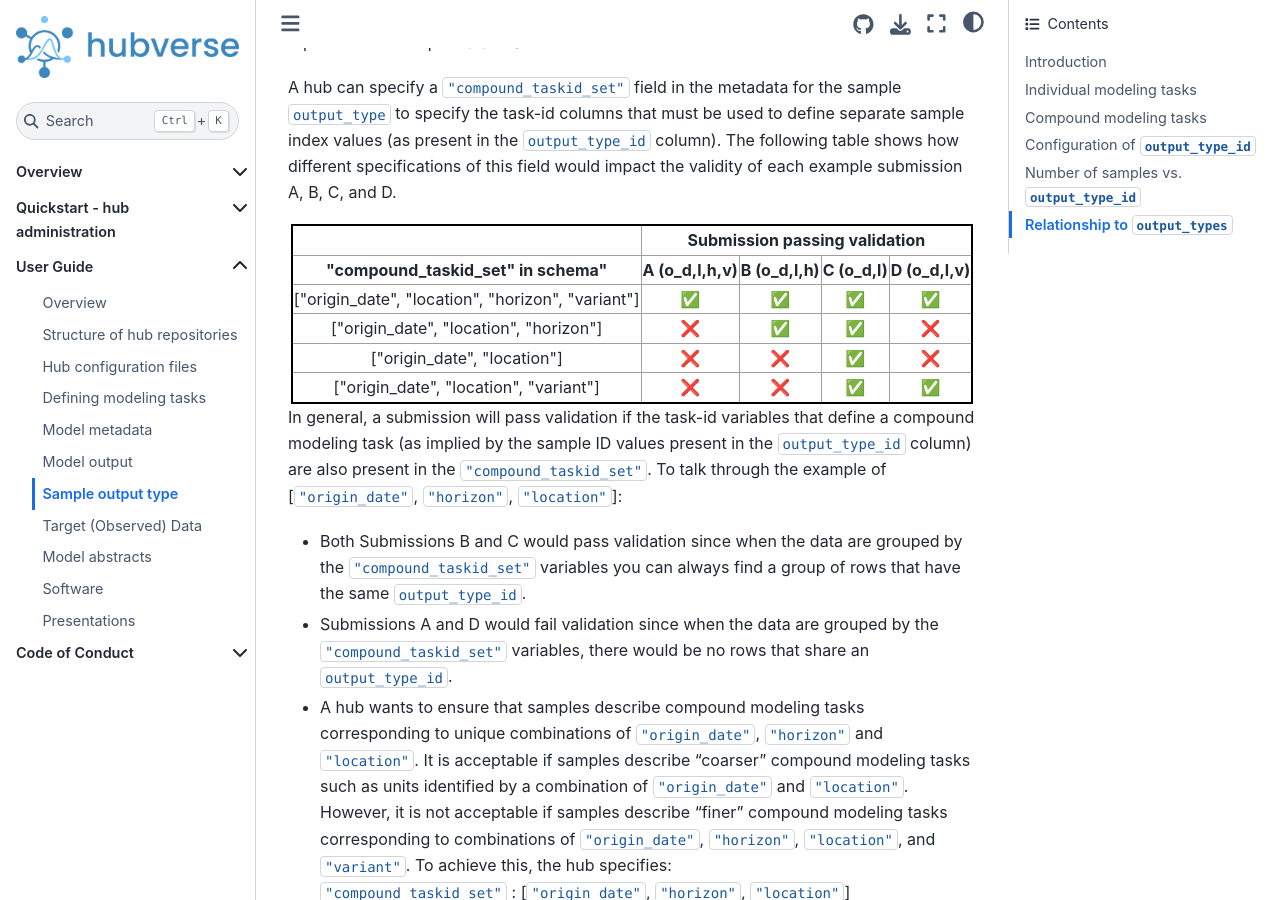
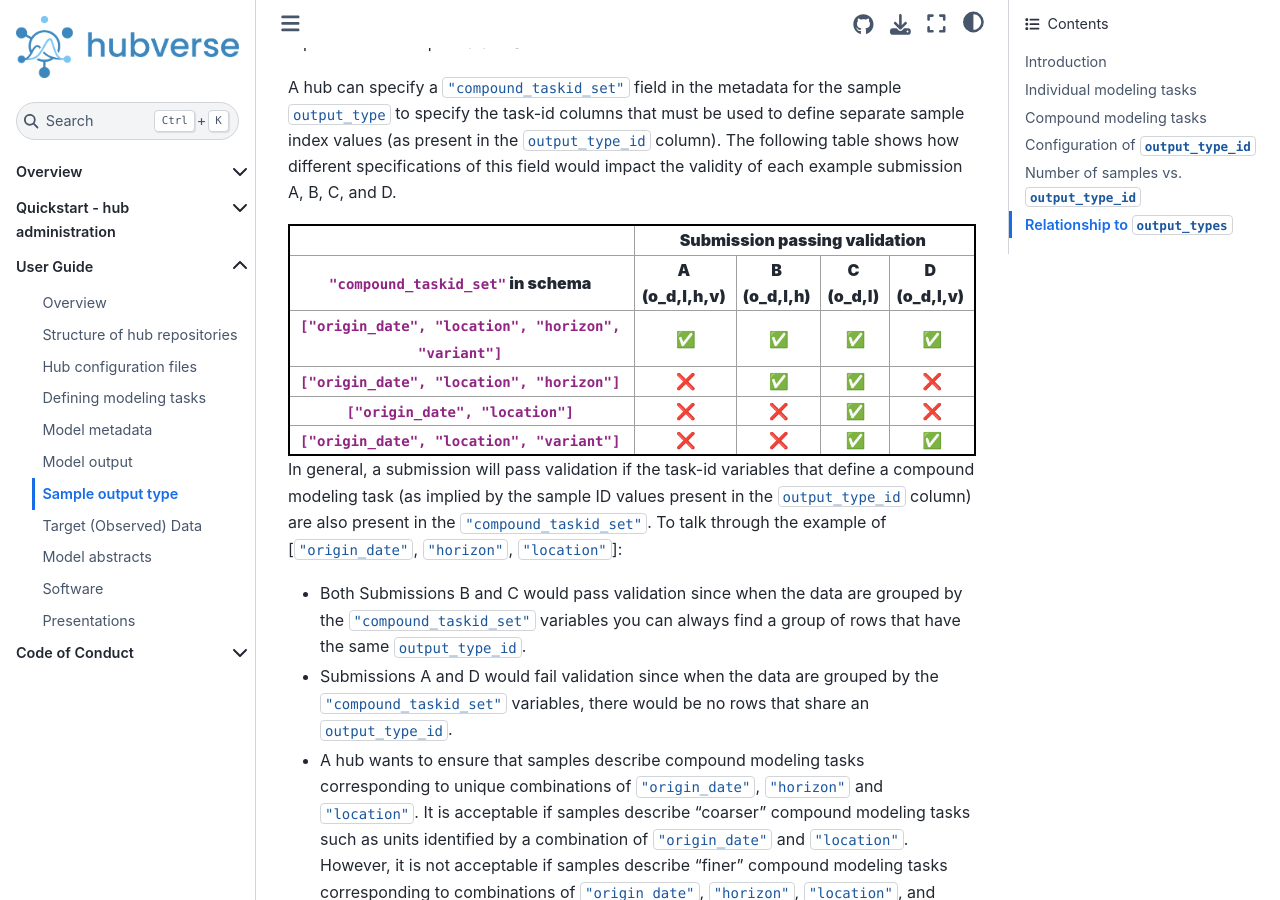
Before and after one commit to hubverse-org/hubDocs, a Sphinx documentation site: the page built from docs/source/user-guide/sample-output-type.md, in a window 1280 px wide and 900 px high, scrolled down 10344 px. Built offline with Sphinx 7.4.7 and the Sphinx Book theme 1.1.4, drawn with Linux system fonts in a browser that asks for light colours; comment, search, counter and statistics services are not loaded.

Commit message:
make html table accessible
This gives the table clear column and row headers, so that it is
accessible by a screen reader (and easier to visually parse)

```diff
--- a/docs/source/user-guide/sample-output-type.md
+++ b/docs/source/user-guide/sample-output-type.md
@@ -247,47 +247,52 @@
 
 A hub can specify a `"compound_taskid_set"` field in the metadata for the sample `output_type` to specify the task-id columns that must be used to define separate sample index values (as present in the `output_type_id` column). The following table shows how different specifications of this field would impact the validity of each example submission A, B, C, and D.
 
+<!-- accessible table derived from
+https://www.w3.org/WAI/tutorials/tables/irregular/#table-with-two-tier-headers
+-->
 <table>
+  <colgroup span="4"></colgroup>
   <tr>
-    <td>  </td>
-    <td colspan="4"><strong>Submission passing validation</strong></td>
+    <td rowspan="1"></td>
+    <th colspan="4" scope="colgroup"><strong>Submission passing validation</strong></tj>
   </tr>
   <tr>
-    <td><strong>"compound_taskid_set" in schema"</strong></td>
-    <td><strong>A  (o_d,l,h,v)</strong></td>
-    <td><strong>B (o_d,l,h)</strong></td>
-    <td><strong>C (o_d,l)</strong></td>
-    <td><strong>D (o_d,l,v)</strong></td>
+    <th scope="col"><strong><code>"compound_taskid_set"</code> in schema</strong></tj>
+    <th scope="col"><strong>A  (o_d,l,h,v)</strong></th>
+    <th scope="col"><strong>B (o_d,l,h)</strong></th>
+    <th scope="col"><strong>C (o_d,l)</strong></th>
+    <th scope="col"><strong>D (o_d,l,v)</strong></th>
   </tr>
   <tr>
-    <td>["origin_date", "location", "horizon", "variant"]</td>
+    <th scope="row"><code>["origin_date", "location", "horizon", "variant"]</code></th>
     <td>✅</td>
     <td>✅</td>
     <td>✅</td>
     <td>✅</td>
   </tr>
   <tr>
-    <td>["origin_date", "location", "horizon"]</td>
+    <th scope="row"><code>["origin_date", "location", "horizon"]</code></th>
     <td>❌</td>
     <td>✅</td>
     <td>✅</td>
     <td>❌</td>
   </tr>
   <tr>
-    <td>["origin_date", "location"]</td>
+    <th scope="row"><code>["origin_date", "location"]</code></th>
     <td>❌</td>
     <td>❌</td>
     <td>✅</td>
     <td>❌</td>
   </tr>
   <tr>
-    <td>["origin_date", "location", "variant"]</td>
+    <th scope="row"><code>["origin_date", "location", "variant"]</code></th>
     <td>❌</td>
     <td>❌</td>
     <td>✅</td>
     <td>✅</td>
   </tr>
 </table>
+
 
 In general, a submission will pass validation if the task-id variables that define a compound modeling task (as implied by the sample ID values present in the `output_type_id` column) are also present in the `"compound_taskid_set"`. To talk through the example of [`"origin_date"`, `"horizon"`, `"location"`]:
 - Both Submissions B and C would pass validation since when the data are grouped by the `"compound_taskid_set"` variables you can always find a group of rows that have the same `output_type_id`.
```
